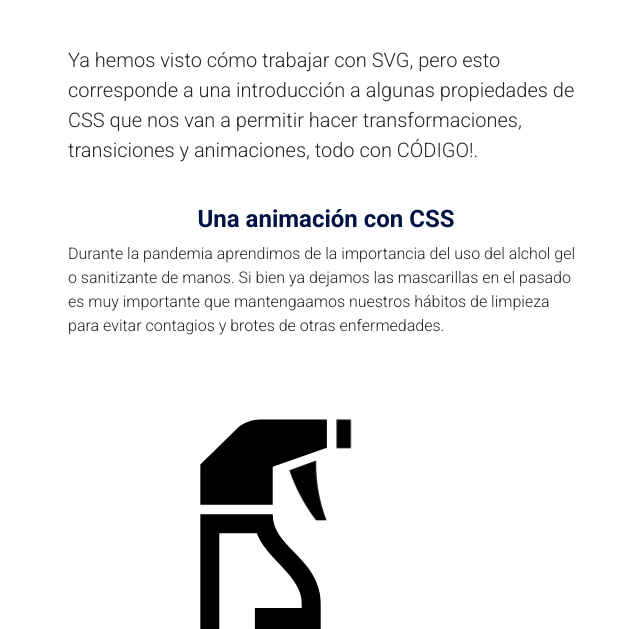
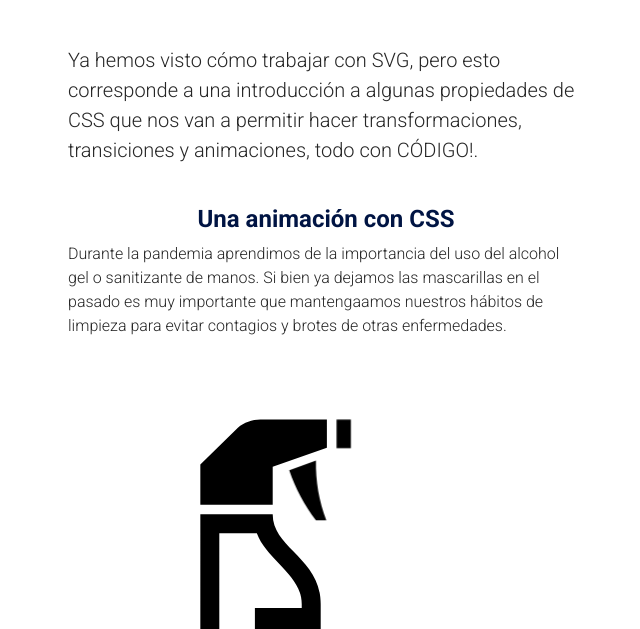
Before and after one commit to magdapino/septima-clase, a plain HTML site: page index.html in a window 1280 px wide. Shown: the part 171-800 px from the top of the page, without its empty margins (314-954 px from the left). Drawn offline with nearby package versions, Linux system fonts and the light colour scheme.

Commit message:
Update index.html

```diff
--- a/index.html
+++ b/index.html
@@ -28,7 +28,7 @@
                     <div class="col-md-11 col-lg-10 col-xl-9 col-xxl-8 mx-auto">
                         <h3 class="text-center fs-4">Una animación con CSS</h3>
 
-                        <p>Durante la pandemia aprendimos de la importancia del uso del alchol gel o sanitizante de manos. Si bien ya dejamos las mascarillas en el pasado es muy importante que mantengaamos nuestros hábitos de limpieza para evitar contagios y brotes de otras enfermedades.</p>
+                        <p>Durante la pandemia aprendimos de la importancia del uso del alcohol gel o sanitizante de manos. Si bien ya dejamos las mascarillas en el pasado es muy importante que mantengaamos nuestros hábitos de limpieza para evitar contagios y brotes de otras enfermedades.</p>
 
                         <div class="w-75 mx-auto">
                             <object data="img/animation.svg" type="image/svg+xml" class="w-100 my-3"></object>
```
